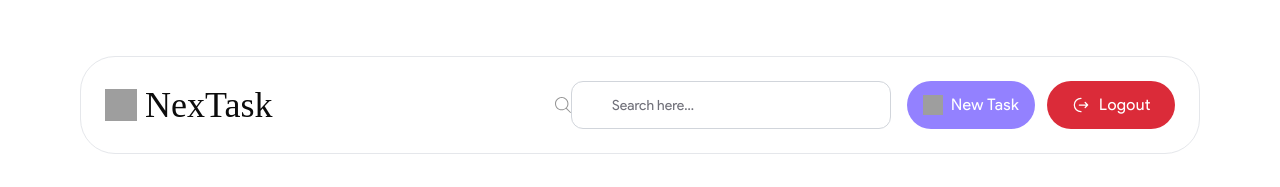
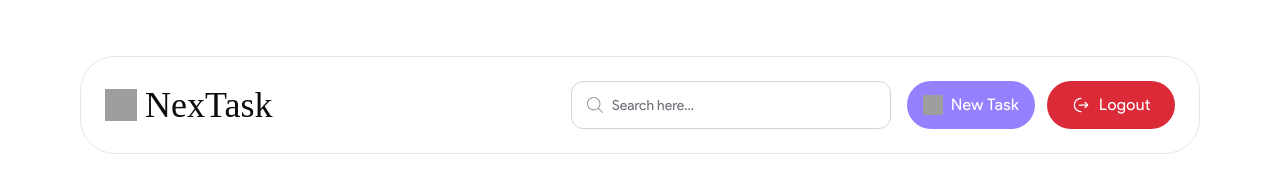
Before and after one commit to ykmanish/task-tracker-application-upforce-assesment, a Next.js app in the folder frontend/: page / in a window 1280 px wide. Shown: the top 187 px of the page. Built offline with nearby package versions, Linux system fonts and the light colour scheme; no server answers; grey boxes are pictures that could not be loaded; a web font is replaced by a local one.

Commit message:
Fixes in Search bar

```diff
--- a/frontend/src/components/TaskDashboard/SearchBar.jsx
+++ b/frontend/src/components/TaskDashboard/SearchBar.jsx
@@ -3,7 +3,7 @@ import React from "react";
 const SearchBar = ({ searchQuery, setSearchQuery }) => {
   return (
     <div className=" flex justify-center items-center w-full">
-      <div className="relative inset-y-0 left-8 start-0 flex items-center  pointer-events-none">
+      <div className="relative inset-y-0 lg:left-8  left-3 start-0 flex items-center  pointer-events-none">
         <img src="/search.svg" alt="search" className="w-4 h-4" />
       </div>
       <input
```
